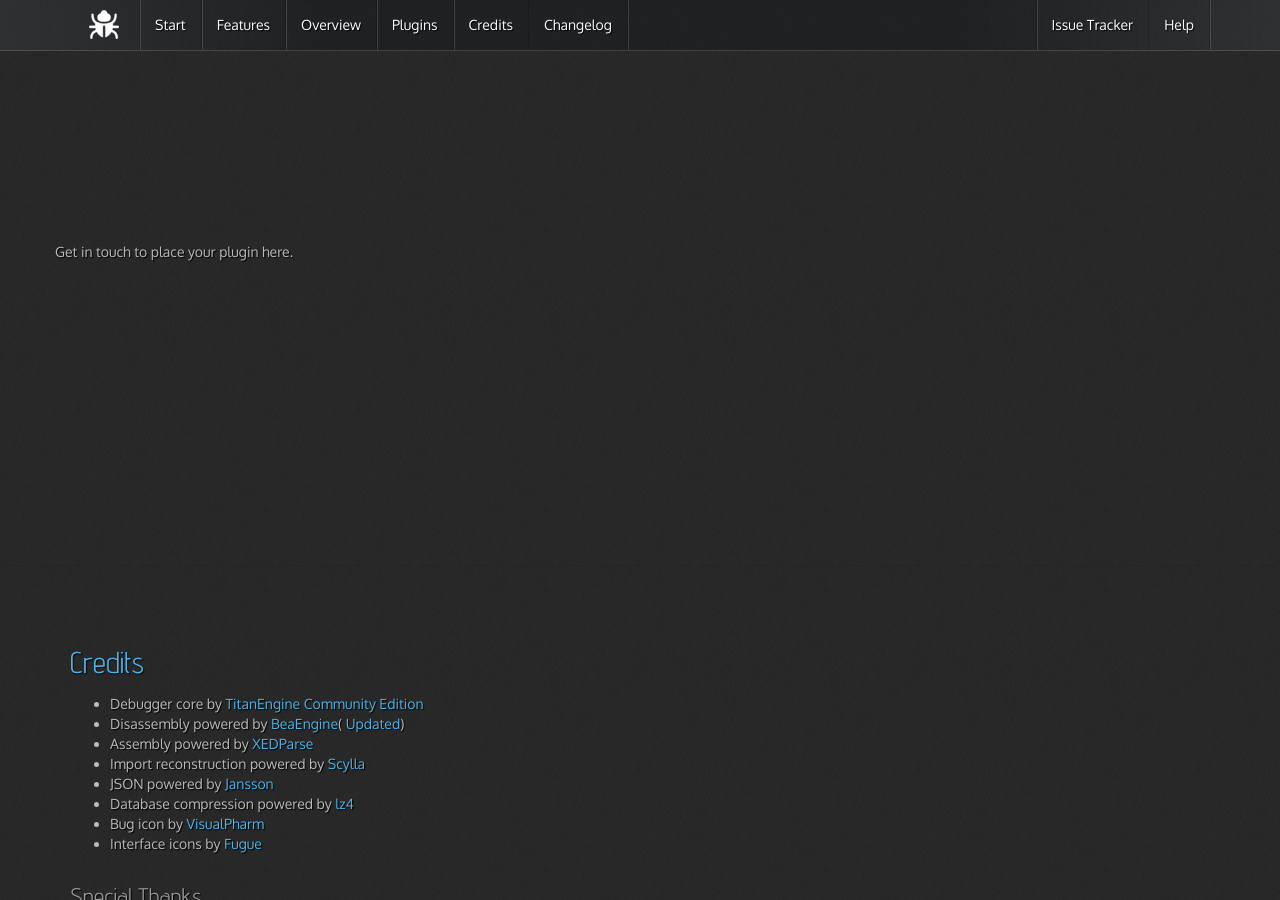
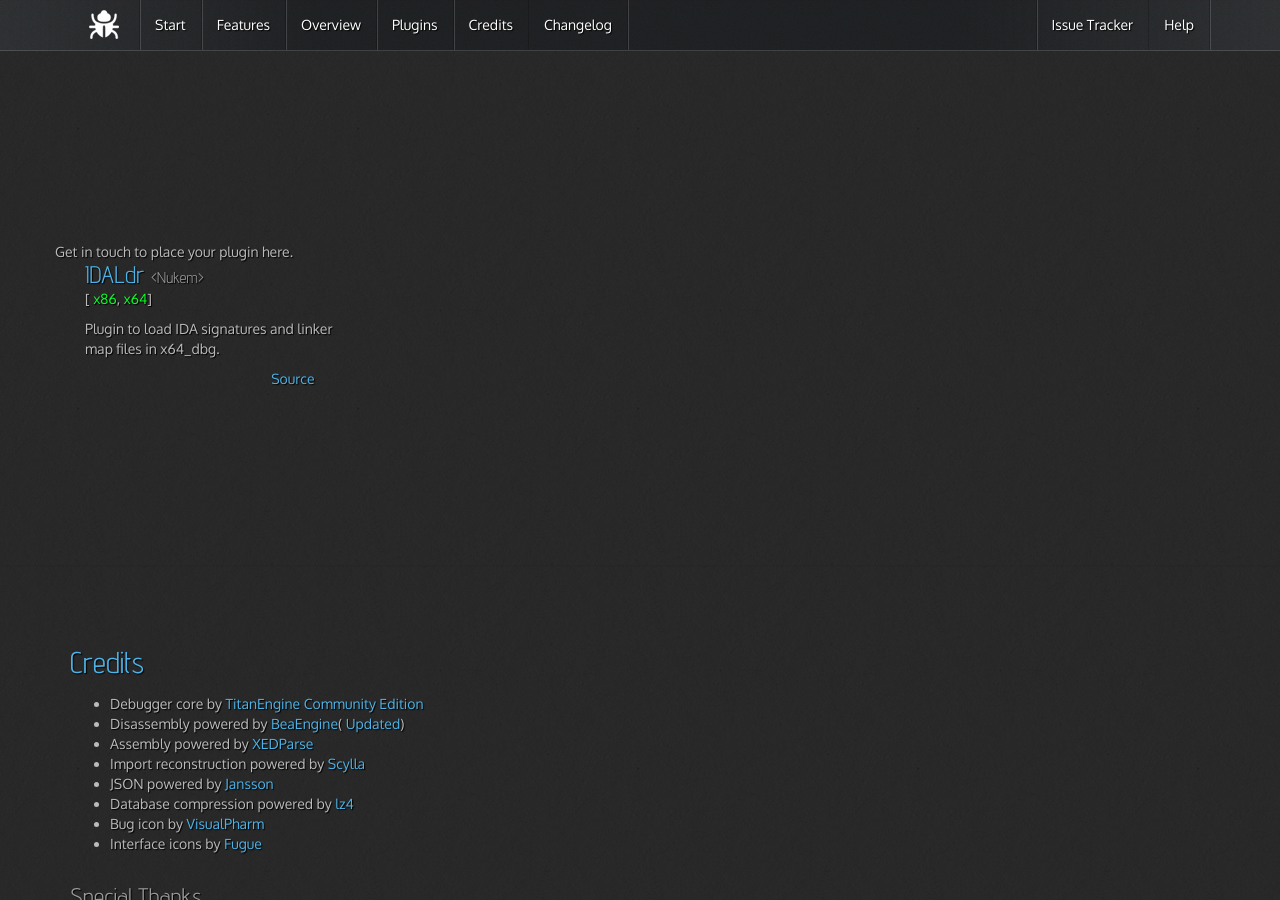
Before and after one commit to x64dbg/x64dbg.github.io, a Jekyll site: the page built from index.html, in a window 1280 px wide and 900 px high, scrolled down 3095 px. Built offline with Jekyll 4.4.1, drawn with Linux system fonts in a browser that asks for light colours; nearby versions of some CDN libraries.

Commit message:
added IDALdr plugin

```diff
--- a/index.html
+++ b/index.html
@@ -53,6 +53,16 @@ slides: yes
     <div class="container">
         <h2>Plugins</h2>
         {% include plugins.html %}
+                <div class="col-md-6">
+                    <h3>IDALdr
+                        <small>&lt;Nukem&gt;</small>
+                    </h3>
+                    <p>[
+                        <span class="yes">x86</span>,
+                        <span class="yes">x64</span>]</p>
+                    <p>Plugin to load IDA signatures and linker map files in x64_dbg.</p>
+                    <a target="_blank" href="https://bitbucket.org/Nukem9/idaldr">Source</a>
+                </div>
 
     </div>
 </section>
```
